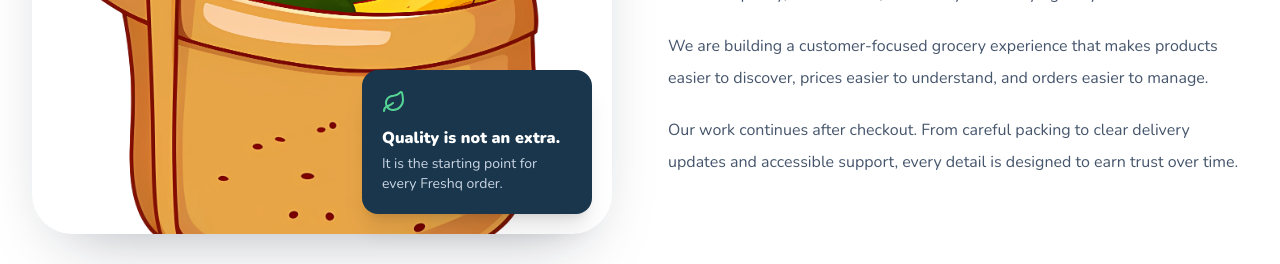
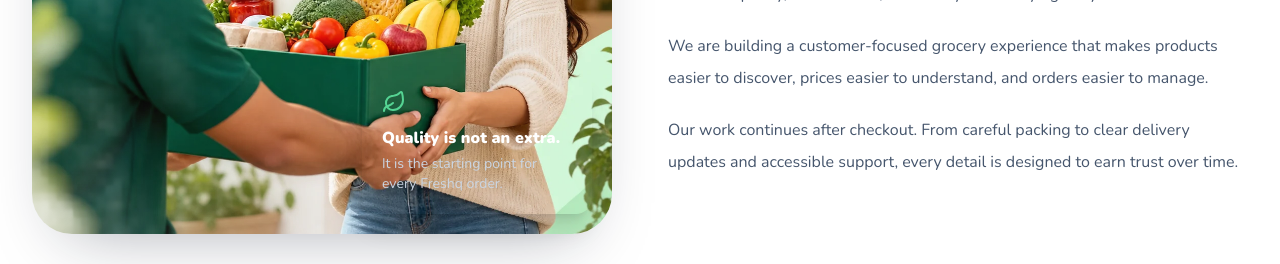
Before and after one commit to Rishabh7778/ecommerce-dashboard-react, a React (Vite) app: page /about in a window 1280 px wide. Shown: the part 1379-1643 px from the top of the page. Built offline with nearby package versions, Linux system fonts and the light colour scheme; no server answers; a web font is replaced by a local one.

Commit message:
update about

```diff
--- a/src/components/About.tsx
+++ b/src/components/About.tsx
@@ -1,7 +1,7 @@
 import { ArrowRight, CheckCircle2, Clock3, HeartHandshake, Leaf, PackageCheck, ShieldCheck, Sparkles, Truck } from 'lucide-react';
 import { Link } from 'react-router-dom';
-import vegetables from '../assets/images/vegetables.webp';
-import fruits from '../assets/images/fruits.webp';
+import img1 from '../assets/images/abt-1.webp';
+import img2 from '../assets/images/abt-2.webp';
 
 const principles = [
   { icon: Leaf, title: 'Fresh by standard', text: 'We select produce and everyday essentials with freshness, quality, and value in mind.' },
@@ -37,8 +37,8 @@ const AboutPage = () => (
         </div>
 
         <div className="relative mx-auto w-full max-w-xl">
-          <div className="absolute -inset-5 rotate-3 rounded-[2.75rem] bg-[#19364d]" />
-          <img src={vegetables} alt="A fresh selection of vegetables" className="relative h-[430px] w-full rounded-[2.5rem] object-cover shadow-2xl sm:h-[520px]" />
+          <div className="absolute -inset-5" />
+          <img src={img1} alt="A fresh selection of vegetables" className="relative h-[430px] w-full rounded-[2.5rem] object-cover shadow-2xl sm:h-[520px]" />
           <div className="absolute -bottom-5 -left-3 flex items-center gap-3 rounded-2xl border border-white bg-white/95 p-4 shadow-xl backdrop-blur sm:left-5">
             <span className="flex h-11 w-11 items-center justify-center rounded-xl bg-emerald-50 text-[#31b875]"><Clock3 size={22} /></span>
             <span><span className="block text-sm font-black">Convenience you can count on</span><span className="block text-xs text-slate-500">From cart to doorstep</span></span>
@@ -50,8 +50,8 @@ const AboutPage = () => (
     <section className="px-4 py-20 sm:px-6 lg:px-8 lg:py-28">
       <div className="mx-auto grid max-w-7xl items-center gap-14 lg:grid-cols-2">
         <div className="relative">
-          <img src={fruits} alt="Fresh fruit selected for customers" className="h-[420px] w-full rounded-[2.5rem] object-cover shadow-[0_28px_70px_-35px_rgba(15,23,42,0.4)] sm:h-[520px]" />
-          <div className="absolute bottom-5 right-5 max-w-[230px] rounded-2xl bg-[#19364d] p-5 text-white shadow-xl"><Leaf className="mb-3 text-[#55d493]" size={24} /><p className="font-black">Quality is not an extra.</p><p className="mt-1 text-sm leading-5 text-slate-300">It is the starting point for every Freshq order.</p></div>
+          <img src={img2} alt="Fresh fruit selected for customers" className="h-[420px] w-full rounded-[2.5rem] object-cover shadow-[0_28px_70px_-35px_rgba(15,23,42,0.4)] sm:h-[520px]" />
+          <div className="absolute bottom-5 right-5 max-w-[230px] rounded-2xl p-5 text-white shadow-xl"><Leaf className="mb-3 text-[#55d493]" size={24} /><p className="font-black">Quality is not an extra.</p><p className="mt-1 text-sm leading-5 text-slate-300">It is the starting point for every Freshq order.</p></div>
         </div>
         <div>
           <p className="text-xs font-black uppercase tracking-[0.2em] text-[#31b875]">Our story</p>
```
Also changed, not shown: src/assets/images/abt-1.webp (added), src/assets/images/abt-2.webp (added).
